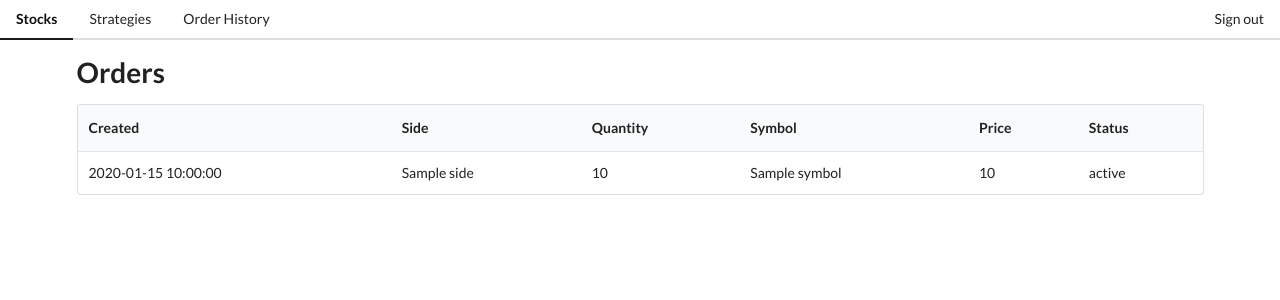
After one commit to marco-ciciriello/automated-stock-trading-system, a FastAPI app: template templates/orders.html in a window 1280 px wide. The commit adds this page. Shown: the top 300 px of the page. Run offline with FastAPI, Linux system fonts and the light colour scheme; the template is opened without the code that fills it: most values are stand-ins (such as "Sample title", 1, 10 or a date in 2020).

Commit message:
feat: added order history and navigation

```diff
--- a/app.py
+++ b/app.py
@@ -1,3 +1,4 @@
+import alpaca_trade_api as tradeapi
 import config
 import sqlite3
 
@@ -217,3 +218,26 @@ def strategy(request: Request, strategy_id):
     stocks = cursor.fetchall()
 
     return templates.TemplateResponse('strategy.html', {'request': request, 'stocks': stocks, 'strategy': strategy})
+
+
+@app.get('/strategies')
+def strategies(request: Request):
+    connection = sqlite3.connect(config.DB_FILE)
+    connection.row_factory = sqlite3.Row
+    cursor = connection.cursor()
+
+    cursor.execute("""
+        SELECT *
+        FROM strategy
+    """)
+
+    strategies = cursor.fetchall()
+
+    return templates.TemplateResponse('strategies.html', {'request': request, 'strategies': strategies})
+
+
+@app.get('/orders')
+def orders(request: Request):
+    api = tradeapi.REST(config.API_KEY, config.API_SECRET, base_url=config.API_URL)
+    orders = api.list_orders(status='all')
+    return templates.TemplateResponse('orders.html', {'request': request, 'orders': orders})
--- a/templates/base.html
+++ b/templates/base.html
@@ -7,6 +7,14 @@
     <script src="https://cdn.jsdelivr.net/npm/semantic-ui@2.4.2/dist/semantic.min.js"></script>
   </head>
   <body>
+    <div class="ui secondary pointing menu">
+      <a href="/" class="active item">Stocks</a>
+      <a href="/strategies" class="item">Strategies</a>
+      <a href="/orders" class="item">Order History</a>
+      <div class="right menu">
+        <a class="ui item">Sign out</a>
+      </div>
+    </div>
     <div class="ui container">
       {% block content %}
       {% endblock %}
--- a/templates/index.html
+++ b/templates/index.html
@@ -1,7 +1,6 @@
 {% extends "base.html" %}
 
 {% block content %}
-
   <h1>Stock List</h1>
 
   <form method="get">
@@ -56,5 +55,5 @@
         </tr>
       {% endfor %}
     </tbody>
-
+  </table>
 {% endblock %}
--- /dev/null
+++ b/templates/orders.html
@@ -0,0 +1,41 @@
+{% extends "base.html" %}
+
+{% block content %}
+  <h1>Orders</h1>
+  <table class="ui striped table">
+    <thead>
+      <tr>
+        <th>Created</th>
+        <th>Side</th>
+        <th>Quantity</th>
+        <th>Symbol</th>
+        <th>Price</th>
+        <th>Status</th>
+      </tr>
+    </thead>
+    <tbody>
+      {% for order in orders %}
+      <tr>
+        <td>
+          {{ order.created_at }}
+        </td>
+        <td>
+          {{ order.side }}
+        </td>
+        <td>
+          {{ order.filled_qty }}
+        </td>
+        <td>
+          {{ order.symbol}}
+        </td>
+        <td>
+          {{ order.filled_avg_price }}
+        </td>
+        <td>
+          {{ order.status }}
+        </td>
+      </tr>
+      {% endfor %}
+    </tbody>
+  </table>
+{% endblock %}
--- a/templates/stock_info.html
+++ b/templates/stock_info.html
@@ -1,7 +1,6 @@
 {% extends "base.html" %}
 
 {% block content %}
-
   <h1><a href="/">Stocks</a>
     <i class="angle double right icon"></i>
     {{ stock.name }}
@@ -67,5 +66,5 @@
       </tr>
       {% endfor %}
     </tbody>
-
+  </table>
 {% endblock %}
--- a/templates/strategy.html
+++ b/templates/strategy.html
@@ -1,7 +1,6 @@
 {% extends "base.html" %}
 
 {% block content %}
-
   <h1><a href="/">Stocks</a>
     <i class="angle double right icon"></i>
     {{ strategy.name }}
```
Also changed, not shown: templates/strategies.html (added, +12 -0 lines).
